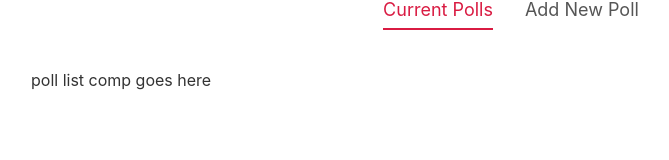
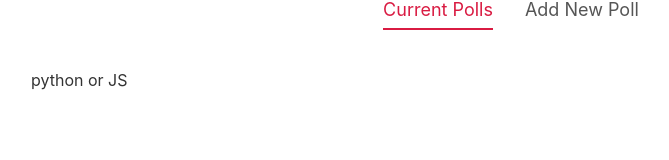
Before and after one commit to mrfinesse47/svelte-mini-project, a Svelte app: page / in a window 1280 px wide. Shown: the part 194-354 px from the top of the page, without its empty margins (129-798 px from the left). Built offline with nearby package versions, Linux system fonts and the light colour scheme.

Commit message:
onto https://www.youtube.com/watch?v=OC_WmW3nZCs&list=PL4cUxeGkcC9hlbrVO_2QFVqVPhlZmz7tO&index=25&ab_channel=TheNetNinja

```diff
--- a/src/App.svelte
+++ b/src/App.svelte
@@ -1,6 +1,7 @@
 <script>
   import Header from "./components/Header.svelte";
   import Footer from "./components/Footer.svelte";
+  import PollList from "./components/PollList.svelte";
   import CreatePollForm from "./components/CreatePollForm.svelte";
   import Tabs from "./shared/Tabs.svelte";
   //tabs
@@ -9,15 +10,33 @@
   const tabChange = (e) => {
     activeItem = e.detail.item;
   };
+  let polls = [
+    {
+      id: 1,
+      question: "python or JS",
+      answerA: "js",
+      answerB: "python",
+      votesA: 9,
+      votesB: 15,
+    },
+  ];
+
+  $: console.log(polls);
+
+  const handleAdd = (e) => {
+    const poll = e.detail;
+    polls = [poll, ...polls];
+    activeItem = "Current Polls";
+  };
 </script>
 
 <Header />
 <main>
   <Tabs {items} {activeItem} on:tabchange={tabChange} />
   {#if activeItem === "Current Polls"}
-    <p>poll list comp goes here</p>
+    <PollList {polls} />
   {:else if activeItem === "Add New Poll"}
-    <CreatePollForm />
+    <CreatePollForm on:add={handleAdd} />
   {/if}
 </main>
 <Footer />
--- a/src/components/CreatePollForm.svelte
+++ b/src/components/CreatePollForm.svelte
@@ -1,5 +1,8 @@
 <script>
+  import { createEventDispatcher } from "svelte";
   import Button from "../shared/Button.svelte";
+
+  let dispatch = createEventDispatcher();
   let fields = { question: "", answerA: "", answerB: "" };
   let errors = { question: "", answerA: "", answerB: "" };
   let valid = false;
@@ -35,7 +38,8 @@
     }
 
     if (valid) {
-      console.log("valid", fields);
+      let poll = { ...fields, votesA: 0, votesB: 0, id: Math.random() };
+      dispatch("add", poll);
     }
   };
 </script>
--- /dev/null
+++ b/src/components/PollList.svelte
@@ -0,0 +1,19 @@
+<script>
+  export let polls = []; //the default
+</script>
+
+<div class="poll-list">
+  {#each polls as poll (poll.id)}
+    <div>
+      {poll.question}
+    </div>
+  {/each}
+</div>
+
+<style>
+  .poll-list {
+    display: grid;
+    grid-template-columns: 1fr 1fr;
+    grid-gap: 20px;
+  }
+</style>
```
